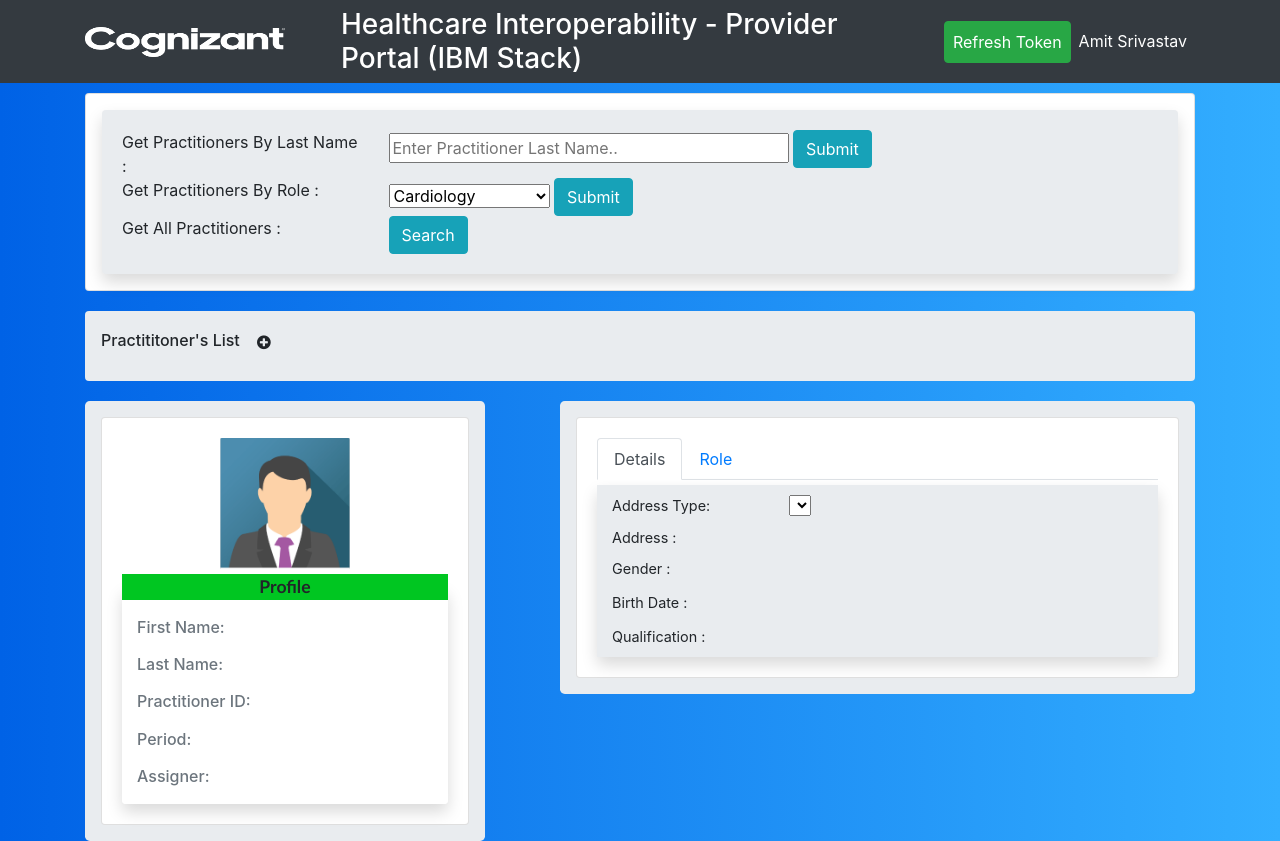
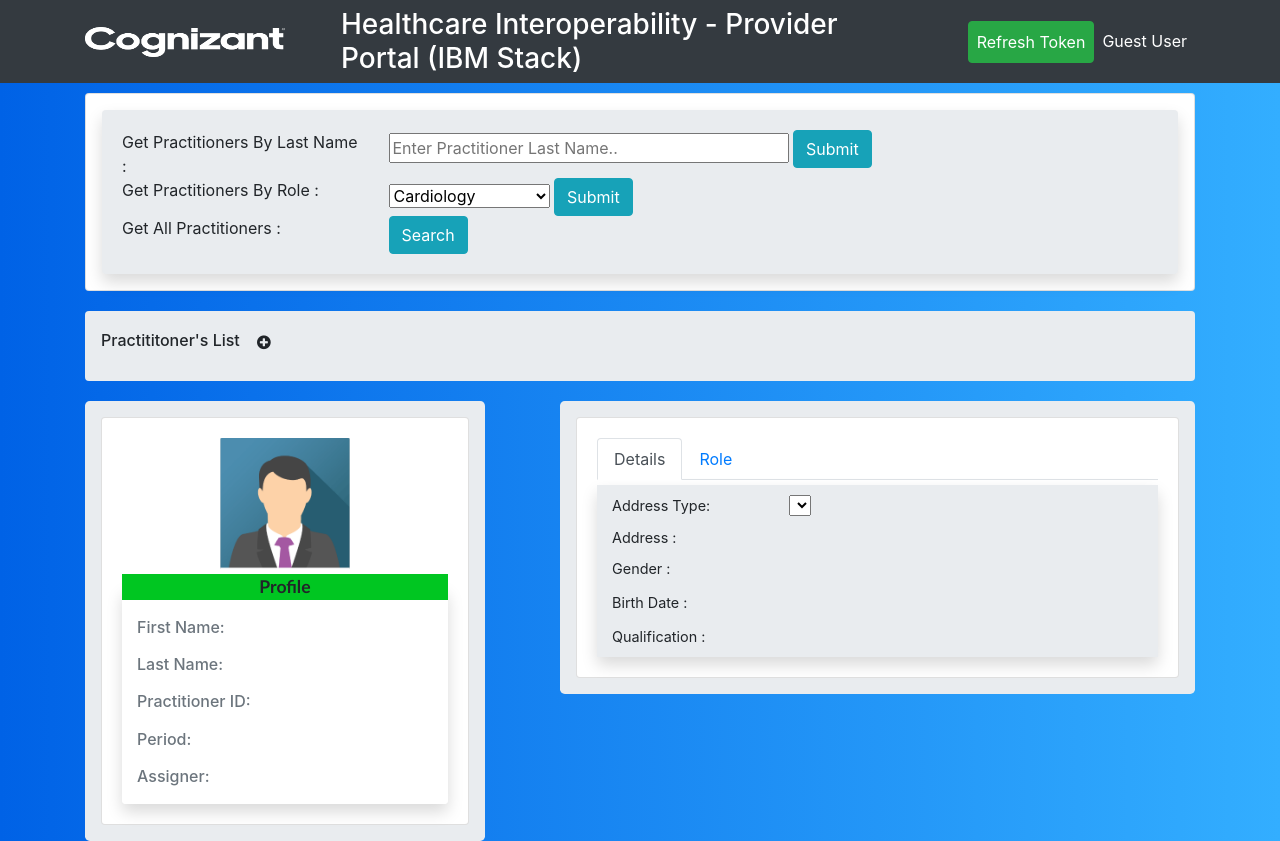
Before and after one commit to sandisan/nginx, a plain HTML site: page index.html in a window 1280 px wide. Drawn offline with nearby package versions, Linux system fonts and the light colour scheme.

Commit message:
Update index.html

```diff
--- a/index.html
+++ b/index.html
@@ -29,7 +29,7 @@
 
 	<li class="nav-item active">
 
-          <a class="nav-link" href="#">Amit Srivastav
+          <a class="nav-link" href="#">Guest User
                 <span class="sr-only">(current)</span>
           </a>
         </li>
```
